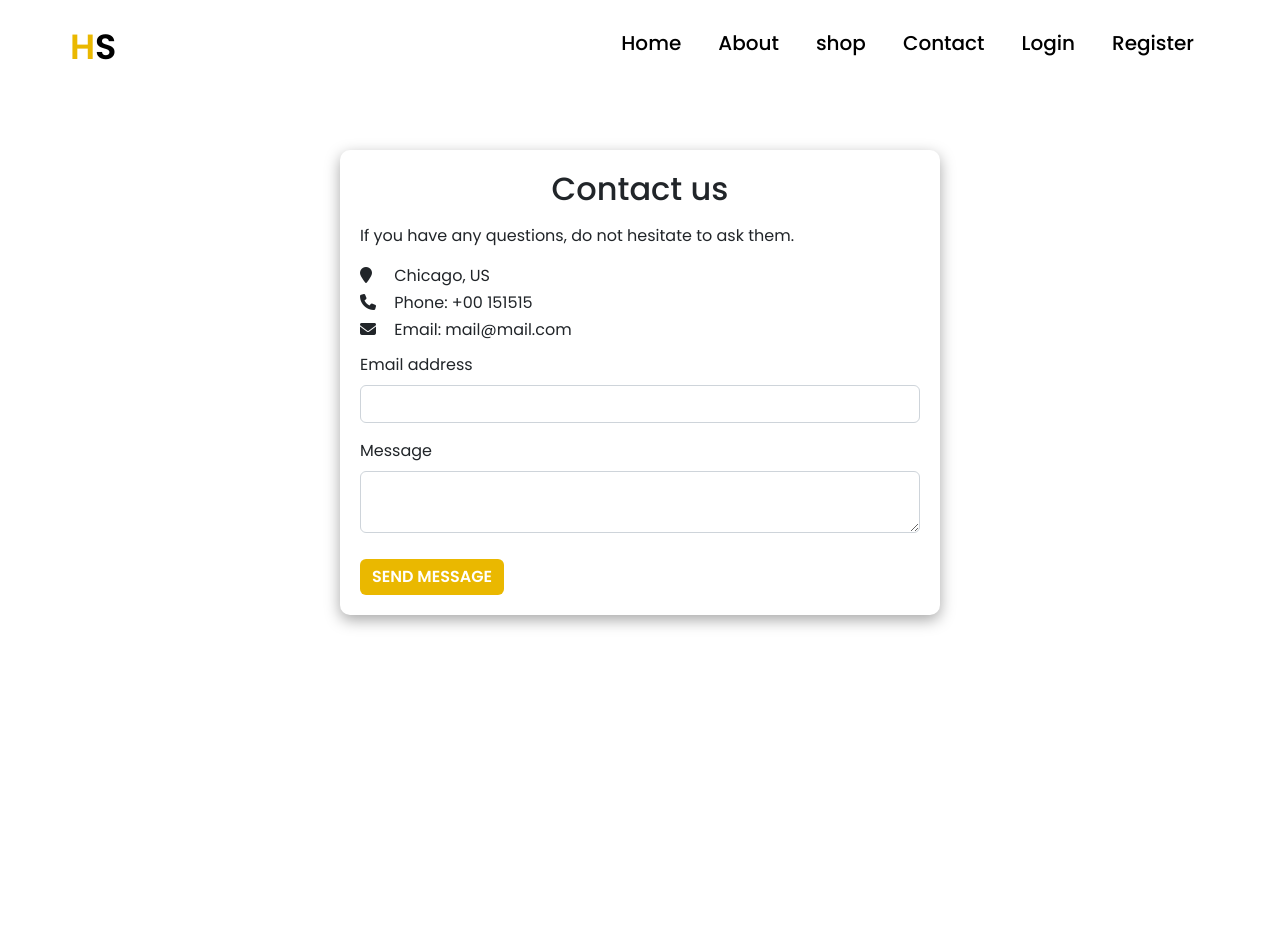
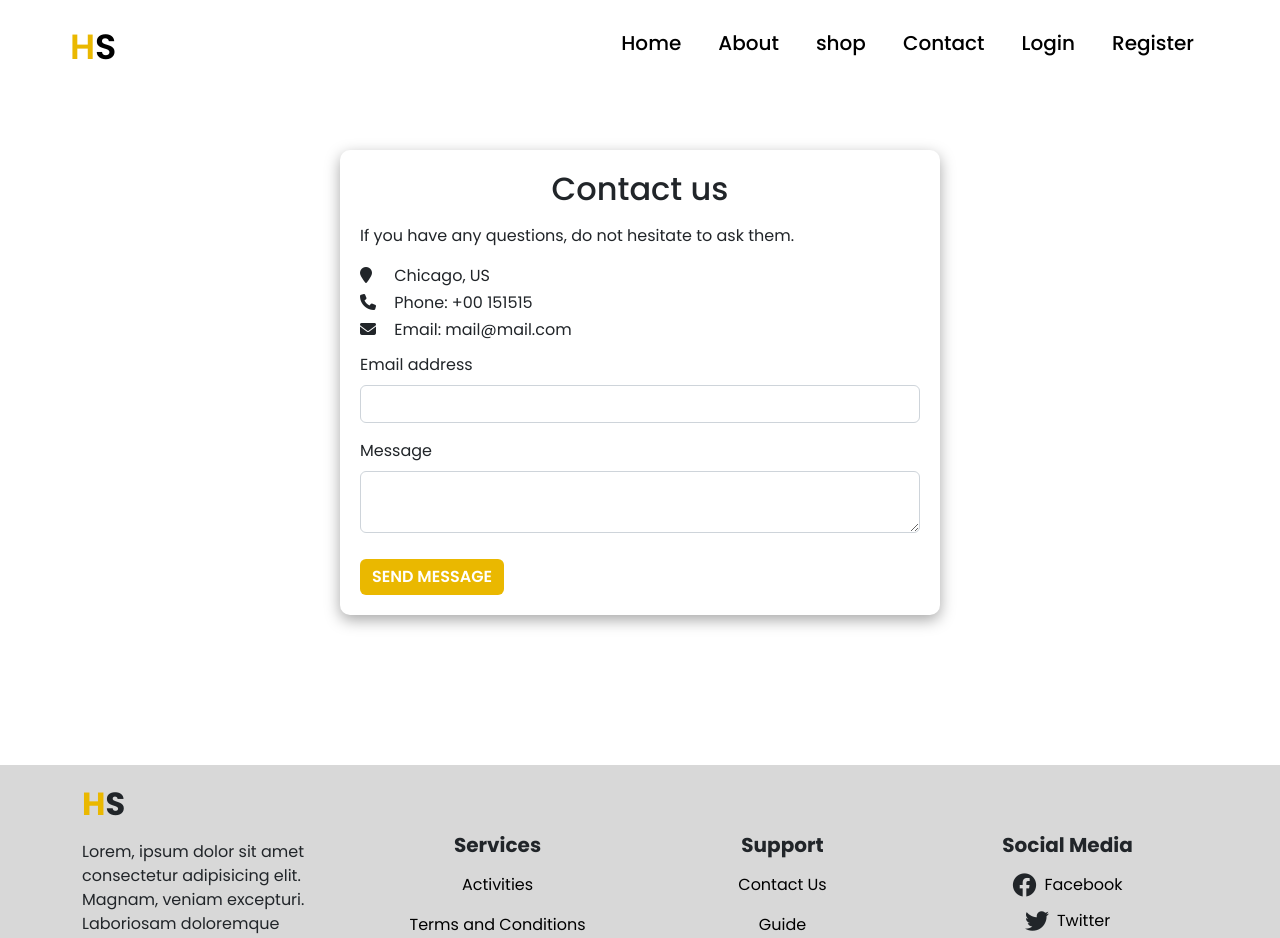
Before and after one commit to YoussefLMT/E-commerce-Frontend-Vue, a Vue app: page /contact in a window 1280 px wide. Shown: the top 938 px of the page. Before the commit the page ends 800 px from the top, so only its background shows below. Built offline with nearby package versions, Linux system fonts and the light colour scheme.

Commit message:
add footer to about and contact views

```diff
--- a/src/views/AboutView.vue
+++ b/src/views/AboutView.vue
@@ -18,14 +18,18 @@
         </div>
     </div>
 </div>
+
+<Footer />
 </template>
 
 <script>
 import Navbar from '@/components/Navbar'
+import Footer from '@/components/Footer.vue'
 
 export default {
     components: {
-        Navbar
+        Navbar,
+        Footer
     },
 }
 </script>
--- a/src/views/ContactView.vue
+++ b/src/views/ContactView.vue
@@ -25,14 +25,18 @@
         </div>
     </div>
 </div>
+
+<Footer />
 </template>
 
 <script>
 import Navbar from '@/components/Navbar'
+import Footer from '@/components/Footer.vue'
 
 export default {
     components: {
-        Navbar
+        Navbar,
+        Footer
     },
 }
 </script>
```
